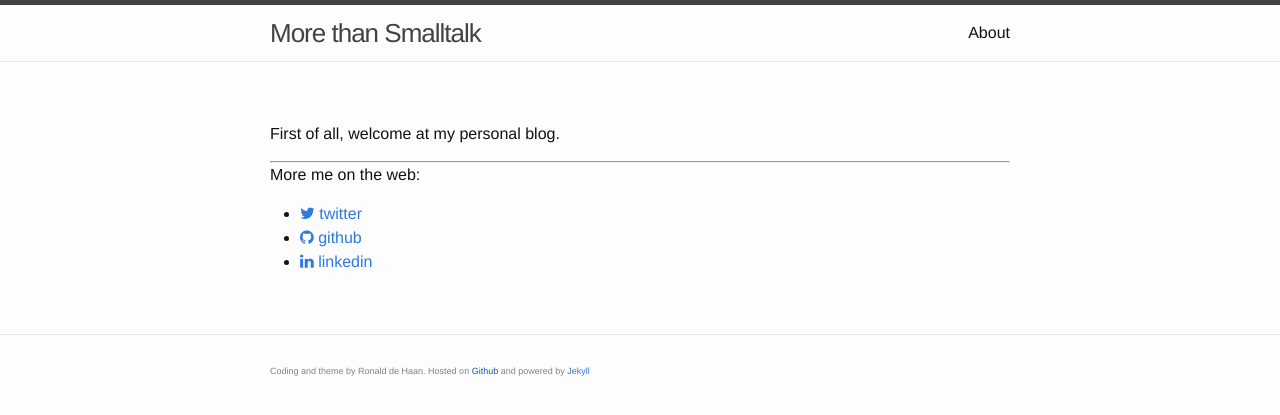
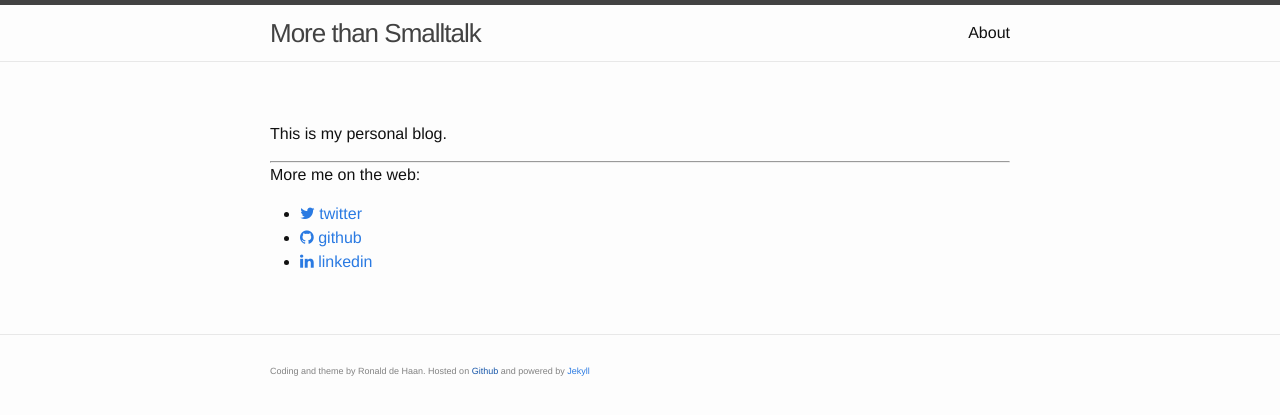
Before and after one commit to TactiC/ronalddehaan.nl, a Jekyll site: the page built from about.md, in a window 1280 px wide. Shown: the top 415 px of the page. Built offline with Jekyll 4.4.1, drawn with Linux system fonts in a browser that asks for light colours; nearby versions of some CDN libraries.

Commit message:
Change about page

```diff
--- a/about.md
+++ b/about.md
@@ -4,7 +4,7 @@ title: About
 permalink: /about/
 ---
 
-First of all, welcome at my personal blog.
+This is my personal blog.
 
 -------------------------
 More me on the web:
```
